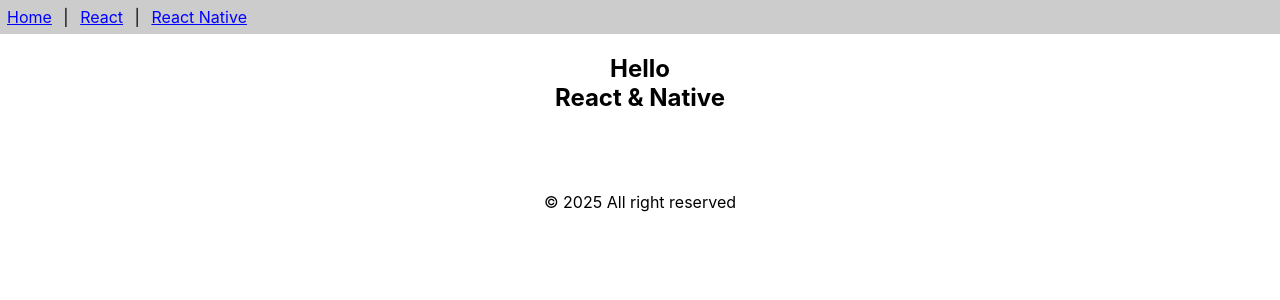
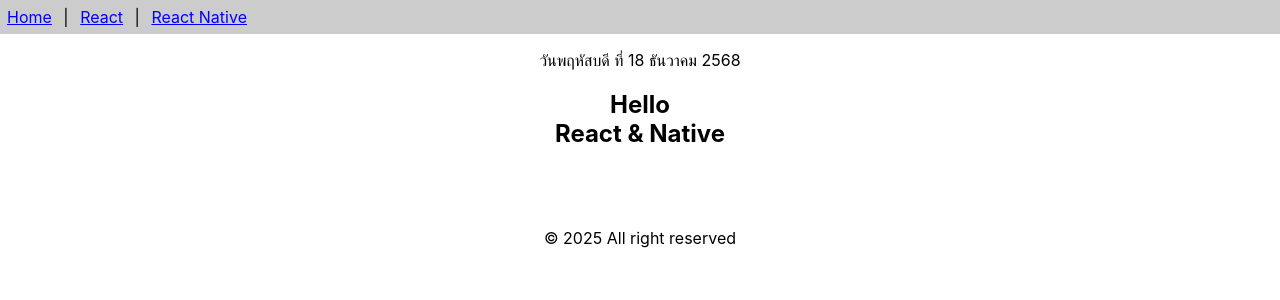
Before and after one commit to Nattasit-Songsawang/app1, a React (Create React App) app: page / in a window 1280 px wide. Shown: the top 300 px of the page. Built offline with nearby package versions, Linux system fonts and the light colour scheme.

Commit message:
class-component

```diff
--- a/src/App.js
+++ b/src/App.js
@@ -3,10 +3,22 @@
 import React from 'react';
 import { Content, Footer, Header } from './func-components';
 
+import Calendar from './class-cpmponents'
 
 function App() {
 return (
-       [<Header/>,<Content/>,<Footer/>]
+  <>
+  <Header/>
+    <p>
+        <center>
+          <Calendar />
+        </center>
+  </p>
+  <Content/>
+  <Footer/>
+
+  </>
+
 )
 
 }
--- /dev/null
+++ b/src/class-cpmponents.js
@@ -0,0 +1,33 @@
+import React, { Component } from 'react'
+
+export default class Calendar extends Component {
+
+  getDate() {
+    const dayNames = [
+      'อาทิตย์', 'จันทร์', 'อังคาร', 'พุธ',
+      'พฤหัสบดี', 'ศุกร์', 'เสาร์'
+    ]
+
+    const monthNames = [
+      'มกราคม', 'กุมภาพันธ์', 'มีนาคม', 'เมษายน',
+      'พฤษภาคม', 'มิถุนายน', 'กรกฎาคม', 'สิงหาคม',
+      'กันยายน', 'ตุลาคม', 'พฤศจิกายน', 'ธันวาคม'
+    ]
+
+    const date = new Date()
+    const weekDay = dayNames[date.getDay()]
+    const day = date.getDate()
+    const month = monthNames[date.getMonth()]
+    const year = date.getFullYear() + 543
+
+    return `วัน${weekDay} ที่ ${day} ${month} ${year}`
+  }
+
+  render() {
+    return (
+      <div>
+        {this.getDate()}
+      </div>
+    )
+  }
+}
```
